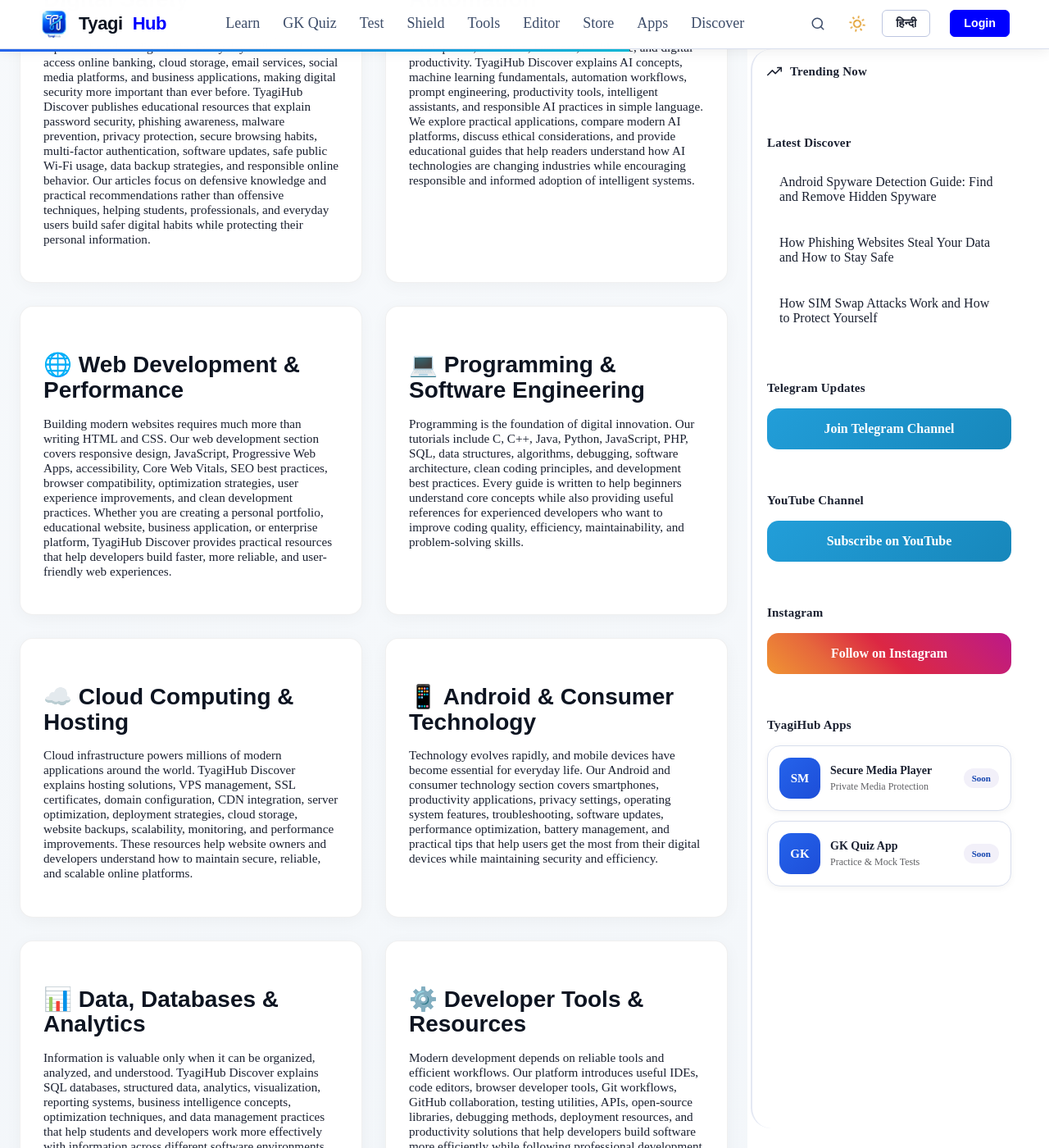
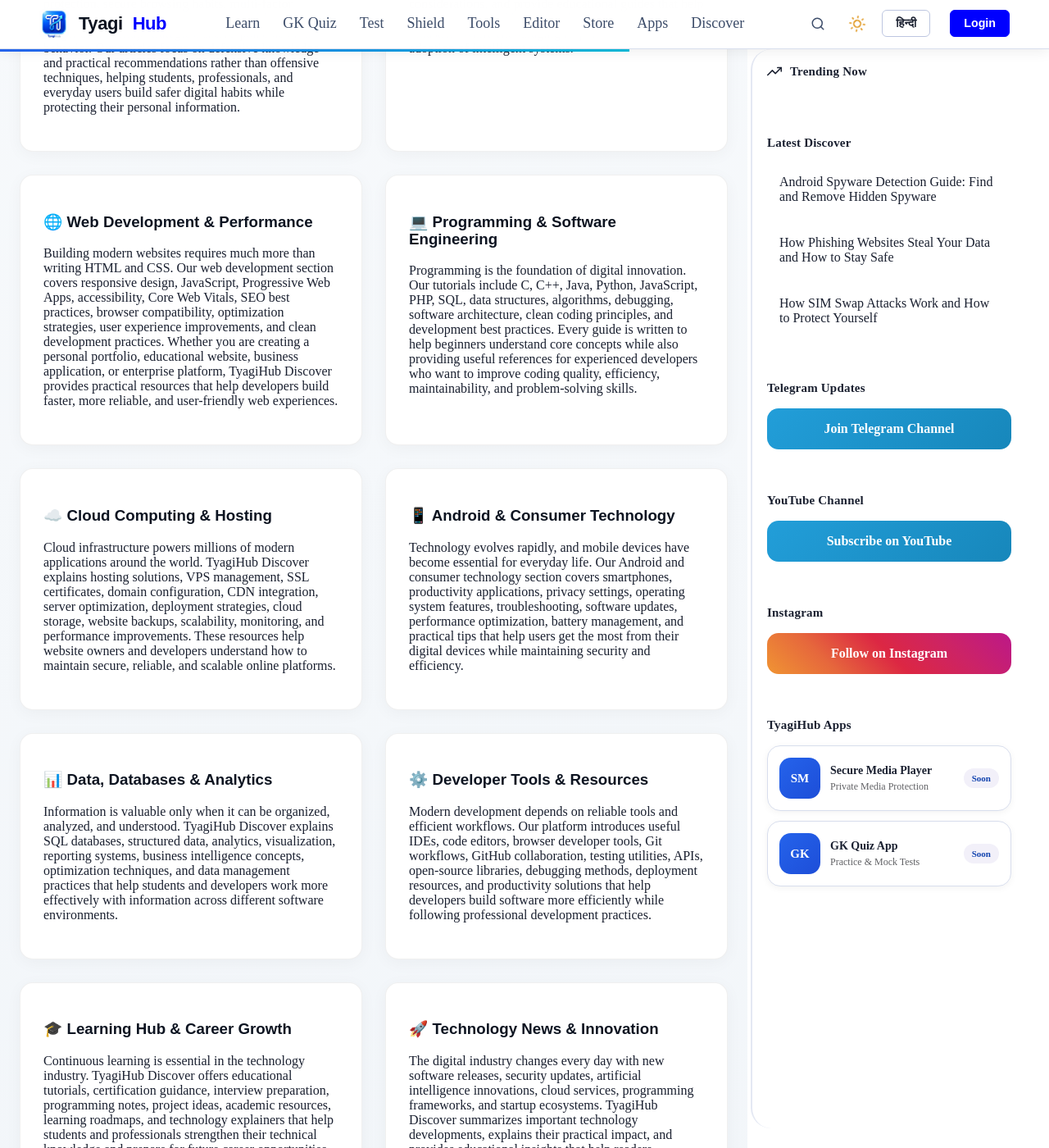
Before and after one commit to HimanshuTyagiJi/TyagiHub, a Jekyll site: the page built from discover/index.html, in a window 1280 px wide and 1400 px high, scrolled down 2671 px. Shown: the whole window at 82% size. Built offline with Jekyll 4.4.1, drawn with Linux system fonts in a browser that asks for light colours; comment, search, counter and statistics services are not loaded; some of the changed text lies outside the part shown.

Commit message:
Update index.html

```diff
--- a/discover/index.html
+++ b/discover/index.html
@@ -258,208 +258,132 @@ extra_js:
   </section>
 
 
-<section class="discover-insights-section py-12 bg-slate-900 text-slate-100">
-  <div class="container mx-auto px-4 discover-insights-container max-w-7xl">
 
-    <!-- Header -->
-    <div class="text-center mb-12">
-      <h2 class="discover-insights-main-title text-4xl font-bold text-white mb-4">
-        🌐 TyagiHub Discover
+
+   <section class="discover-insights-section">
+  <div class="discover-insights-container">
+
+    <div class="discover-insights-header">
+      <h2 class="discover-insights-main-title">
+        🌐 TyagiHub Discover Ecosystem
       </h2>
-
-      <p class="text-slate-300 text-lg leading-relaxed max-w-4xl mx-auto">
-        TyagiHub Discover is a comprehensive technology knowledge platform created to help
-        students, developers, professionals, and everyday internet users explore the
-        rapidly evolving digital world. Our mission is to publish informative, educational,
-        and practical content that simplifies modern technology into easy-to-understand
-        learning resources. From cyber security awareness and artificial intelligence to
-        programming, cloud computing, web development, software engineering, and digital
-        productivity, every article is designed with clarity, accuracy, and long-term value
-        in mind. We continuously research industry trends and emerging technologies so our
-        readers can stay informed, improve their technical skills, and make better digital
-        decisions through trusted educational content.
+      <p class="discover-insights-subtitle">
+        TyagiHub Discover is a comprehensive technology knowledge platform created to help students, developers, professionals, and everyday internet users explore the rapidly evolving digital world. Our mission is to publish informative, educational, and practical content that simplifies modern technology into easy-to-understand learning resources. From cyber security awareness and artificial intelligence to programming, cloud computing, web development, software engineering, and digital productivity, every article is designed with clarity, accuracy, and long-term value in mind. We continuously research industry trends and emerging technologies so our readers can stay informed, improve their technical skills, and make better digital decisions through trusted educational content.
       </p>
     </div>
 
+    <div class="discover-insights-grid">
 
-<div class="discover-insights-grid grid grid-cols-1 md:grid-cols-2 lg:grid-cols-2 xl:grid-cols-3 gap-6">
-      <!-- Card 1 -->
-      <div class="discover-insights-col bg-slate-950 p-6 rounded-2xl border border-slate-800 hover:border-cyan-500 transition-all">
-        <h3 class="text-xl font-semibold text-white mb-4">🛡️ Cyber Security & Digital Safety</h3>
-        <p class="text-slate-350 text-sm leading-7">
-          Cyber security has become one of the most important aspects of modern digital life.
-          Every day millions of users access online banking, cloud storage, email services,
-          social media platforms, and business applications, making digital security more
-          important than ever before. TyagiHub Discover publishes educational resources that
-          explain password security, phishing awareness, malware prevention, privacy
-          protection, secure browsing habits, multi-factor authentication, software updates,
-          safe public Wi-Fi usage, data backup strategies, and responsible online behavior.
-          Our articles focus on defensive knowledge and practical recommendations rather than
-          offensive techniques, helping students, professionals, and everyday users build
-          safer digital habits while protecting their personal information.
+      <div class="discover-insights-col card-cyber">
+        <div>
+          <h3><span>🛡️</span> Cyber Security & Digital Safety</h3>
+          <p>
+            Cyber security has become one of the most important aspects of modern digital life. Every day millions of users access online banking, cloud storage, email services, social media platforms, and business applications, making digital security more important than ever before. TyagiHub Discover publishes educational resources that explain password security, phishing awareness, malware prevention, privacy protection, secure browsing habits, multi-factor authentication, software updates, safe public Wi-Fi usage, data backup strategies, and responsible online behavior. Our articles focus on defensive knowledge and practical recommendations rather than offensive techniques, helping students, professionals, and everyday users build safer digital habits while protecting their personal information.
           </p>
         </div>
+      </div>
 
-      <!-- Card 2 -->
-      <div class="discover-insights-col bg-slate-950 p-6 rounded-2xl border border-slate-800 hover:border-cyan-500 transition-all">
-        <h3 class="text-xl font-semibold text-white mb-4">🤖 Artificial Intelligence & Automation</h3>
-        <p class="text-slate-350 text-sm leading-7">
-          Artificial Intelligence is transforming software development, education, business,
-          healthcare, and digital productivity. TyagiHub Discover explains AI concepts,
-          machine learning fundamentals, automation workflows, prompt engineering,
-          productivity tools, intelligent assistants, and responsible AI practices in simple
-          language. We explore practical applications, compare modern AI platforms, discuss
-          ethical considerations, and provide educational guides that help readers understand
-          how AI technologies are changing industries while encouraging responsible and
-          informed adoption of intelligent systems.
+      <div class="discover-insights-col card-ai">
+        <div>
+          <h3><span>🤖</span> Artificial Intelligence & Automation</h3>
+          <p>
+            Artificial Intelligence is transforming software development, education, business, healthcare, and digital productivity. TyagiHub Discover explains AI concepts, machine learning fundamentals, automation workflows, prompt engineering, productivity tools, intelligent assistants, and responsible AI practices in simple language. We explore practical applications, compare modern AI platforms, discuss ethical considerations, and provide educational guides that help readers understand how AI technologies are changing industries while encouraging responsible and informed adoption of intelligent systems.
           </p>
         </div>
+      </div>
 
-      <!-- Card 3 -->
-      <div class="discover-insights-col bg-slate-950 p-6 rounded-2xl border border-slate-800 hover:border-cyan-500 transition-all">
-        <h3 class="text-xl font-semibold text-white mb-4">🌐 Web Development & Performance</h3>
-        <p class="text-slate-350 text-sm leading-7">
-          Building modern websites requires much more than writing HTML and CSS. Our web
-          development section covers responsive design, JavaScript, Progressive Web Apps,
-          accessibility, Core Web Vitals, SEO best practices, browser compatibility,
-          optimization strategies, user experience improvements, and clean development
-          practices. Whether you are creating a personal portfolio, educational website,
-          business application, or enterprise platform, TyagiHub Discover provides practical
-          resources that help developers build faster, more reliable, and user-friendly web
-          experiences.
+      <div class="discover-insights-col card-web">
+        <div>
+          <h3><span>🌐</span> Web Development & Performance</h3>
+          <p>
+            Building modern websites requires much more than writing HTML and CSS. Our web development section covers responsive design, JavaScript, Progressive Web Apps, accessibility, Core Web Vitals, SEO best practices, browser compatibility, optimization strategies, user experience improvements, and clean development practices. Whether you are creating a personal portfolio, educational website, business application, or enterprise platform, TyagiHub Discover provides practical resources that help developers build faster, more reliable, and user-friendly web experiences.
           </p>
         </div>
+      </div>
 
-      <!-- Card 4 -->
-      <div class="discover-insights-col bg-slate-950 p-6 rounded-2xl border border-slate-800 hover:border-cyan-500 transition-all">
-        <h3 class="text-xl font-semibold text-white mb-4">💻 Programming & Software Engineering</h3>
-        <p class="text-slate-350 text-sm leading-7">
-          Programming is the foundation of digital innovation. Our tutorials include C, C++,
-          Java, Python, JavaScript, PHP, SQL, data structures, algorithms, debugging,
-          software architecture, clean coding principles, and development best practices.
-          Every guide is written to help beginners understand core concepts while also
-          providing useful references for experienced developers who want to improve coding
-          quality, efficiency, maintainability, and problem-solving skills.
+      <div class="discover-insights-col card-prog">
+        <div>
+          <h3><span>💻</span> Programming & Software Engineering</h3>
+          <p>
+            Programming is the foundation of digital innovation. Our tutorials include C, C++, Java, Python, JavaScript, PHP, SQL, data structures, algorithms, debugging, software architecture, clean coding principles, and development best practices. Every guide is written to help beginners understand core concepts while also providing useful references for experienced developers who want to improve coding quality, efficiency, maintainability, and problem-solving skills.
           </p>
         </div>
+      </div>
 
-      <!-- Card 5 -->
-      <div class="discover-insights-col bg-slate-950 p-6 rounded-2xl border border-slate-800 hover:border-cyan-500 transition-all">
-        <h3 class="text-xl font-semibold text-white mb-4">☁️ Cloud Computing & Hosting</h3>
-        <p class="text-slate-350 text-sm leading-7">
-          Cloud infrastructure powers millions of modern applications around the world.
-          TyagiHub Discover explains hosting solutions, VPS management, SSL certificates,
-          domain configuration, CDN integration, server optimization, deployment strategies,
-          cloud storage, website backups, scalability, monitoring, and performance
-          improvements. These resources help website owners and developers understand how to
-          maintain secure, reliable, and scalable online platforms.
+      <div class="discover-insights-col card-cloud">
+        <div>
+          <h3><span>☁️</span> Cloud Computing & Hosting</h3>
+          <p>
+            Cloud infrastructure powers millions of modern applications around the world. TyagiHub Discover explains hosting solutions, VPS management, SSL certificates, domain configuration, CDN integration, server optimization, deployment strategies, cloud storage, website backups, scalability, monitoring, and performance improvements. These resources help website owners and developers understand how to maintain secure, reliable, and scalable online platforms.
           </p>
         </div>
+      </div>
 
-      <!-- Card 6 -->
-      <div class="discover-insights-col bg-slate-950 p-6 rounded-2xl border border-slate-800 hover:border-cyan-500 transition-all">
-        <h3 class="text-xl font-semibold text-white mb-4">📱 Android & Consumer Technology</h3>
-        <p class="text-slate-350 text-sm leading-7">
-          Technology evolves rapidly, and mobile devices have become essential for everyday
-          life. Our Android and consumer technology section covers smartphones, productivity
-          applications, privacy settings, operating system features, troubleshooting,
-          software updates, performance optimization, battery management, and practical tips
-          that help users get the most from their digital devices while maintaining security
-          and efficiency.
+      <div class="discover-insights-col card-android">
+        <div>
+          <h3><span>📱</span> Android & Consumer Technology</h3>
+          <p>
+            Technology evolves rapidly, and mobile devices have become essential for everyday life. Our Android and consumer technology section covers smartphones, productivity applications, privacy settings, operating system features, troubleshooting, software updates, performance optimization, battery management, and practical tips that help users get the most from their digital devices while maintaining security and efficiency.
           </p>
         </div>
+      </div>
 
-      <!-- Card 7 -->
-      <div class="discover-insights-col bg-slate-950 p-6 rounded-2xl border border-slate-800 hover:border-cyan-500 transition-all">
-        <h3 class="text-xl font-semibold text-white mb-4">📊 Data, Databases & Analytics</h3>
-        <p class="text-slate-350 text-sm leading-7">
-          Information is valuable only when it can be organized, analyzed, and understood.
-          TyagiHub Discover explains SQL databases, structured data, analytics,
-          visualization, reporting systems, business intelligence concepts, optimization
-          techniques, and data management practices that help students and developers work
-          more effectively with information across different software environments.
+      <div class="discover-insights-col card-data">
+        <div>
+          <h3><span>📊</span> Data, Databases & Analytics</h3>
+          <p>
+            Information is valuable only when it can be organized, analyzed, and understood. TyagiHub Discover explains SQL databases, structured data, analytics, visualization, reporting systems, business intelligence concepts, optimization techniques, and data management practices that help students and developers work more effectively with information across different software environments.
           </p>
         </div>
+      </div>
 
-      <!-- Card 8 -->
-      <div class="discover-insights-col bg-slate-950 p-6 rounded-2xl border border-slate-800 hover:border-cyan-500 transition-all">
-        <h3 class="text-xl font-semibold text-white mb-4">⚙️ Developer Tools & Resources</h3>
-        <p class="text-slate-350 text-sm leading-7">
-          Modern development depends on reliable tools and efficient workflows. Our platform
-          introduces useful IDEs, code editors, browser developer tools, Git workflows,
-          GitHub collaboration, testing utilities, APIs, open-source libraries, debugging
-          methods, deployment resources, and productivity solutions that help developers
-          build software more efficiently while following professional development practices.
+      <div class="discover-insights-col card-tools">
+        <div>
+          <h3><span>⚙️</span> Developer Tools & Resources</h3>
+          <p>
+            Modern development depends on reliable tools and efficient workflows. Our platform introduces useful IDEs, code editors, browser developer tools, Git workflows, GitHub collaboration, testing utilities, APIs, open-source libraries, debugging methods, deployment resources, and productivity solutions that help developers build software more efficiently while following professional development practices.
           </p>
         </div>
+      </div>
 
-      <!-- Card 9 -->
-      <div class="discover-insights-col bg-slate-950 p-6 rounded-2xl border border-slate-800 hover:border-cyan-500 transition-all">
-        <h3 class="text-xl font-semibold text-white mb-4">🎓 Learning Hub & Career Growth</h3>
-        <p class="text-slate-350 text-sm leading-7">
-          Continuous learning is essential in the technology industry. TyagiHub Discover
-          offers educational tutorials, certification guidance, interview preparation,
-          programming notes, project ideas, academic resources, learning roadmaps, and
-          technology explainers that help students and professionals strengthen their
-          technical knowledge and prepare for future career opportunities.
+      <div class="discover-insights-col card-learning">
+        <div>
+          <h3><span>🎓</span> Learning Hub & Career Growth</h3>
+          <p>
+            Continuous learning is essential in the technology industry. TyagiHub Discover offers educational tutorials, certification guidance, interview preparation, programming notes, project ideas, academic resources, learning roadmaps, and technology explainers that help students and professionals strengthen their technical knowledge and prepare for future career opportunities.
           </p>
         </div>
+      </div>
 
-      <!-- Card 10 -->
-      <div class="discover-insights-col bg-slate-950 p-6 rounded-2xl border border-slate-800 hover:border-cyan-500 transition-all">
-        <h3 class="text-xl font-semibold text-white mb-4">🚀 Technology News & Innovation</h3>
-        <p class="text-slate-350 text-sm leading-7">
-          The digital industry changes every day with new software releases, security
-          updates, artificial intelligence innovations, cloud services, programming
-          frameworks, and startup ecosystems. TyagiHub Discover summarizes important
-          technology developments, explains their practical impact, and provides educational
-          insights that help readers understand how innovation influences businesses,
-          developers, students, and everyday technology users around the world.
+      <div class="discover-insights-col card-news">
+        <div>
+          <h3><span>🚀</span> Technology News & Innovation</h3>
+          <p>
+            The digital industry changes every day with new software releases, security updates, artificial intelligence innovations, cloud services, programming frameworks, and startup ecosystems. TyagiHub Discover summarizes important technology developments, explains their practical impact, and provides educational insights that help readers understand how innovation influences businesses, developers, students, and everyday technology users around the world.
           </p>
+        </div>
       </div>
 
     </div>
 
-    <!-- Why Trust -->
-    <div class="mt-16 bg-slate-950 rounded-2xl border border-slate-800 p-8">
-      <h2 class="text-3xl font-bold text-white mb-5">
-        Why Trust TyagiHub Discover?
-      </h2>
-
-      <p class="text-slate-300 leading-8">
-        Our objective is to publish original, educational, and reader-focused technology
-        content. We prioritize clarity, factual accuracy, and practical learning over
-        unnecessary complexity. Every article is prepared to help readers understand real
-        technology concepts through well-structured explanations, examples, and responsible
-        guidance. TyagiHub Discover does not encourage harmful activities or unsafe digital
-        practices. Instead, we focus on awareness, education, skill development, and
-        responsible use of technology. Whether you are a beginner starting your programming
-        journey, a student preparing academic projects, or a professional exploring emerging
-        technologies, our goal is to provide trustworthy information that supports continuous
-        learning and informed decision-making.
+    <div class="discover-insights-info-block">
+      <h2>Why Trust TyagiHub Discover?</h2>
+      <p>
+        Our objective is to publish original, educational, and reader-focused technology content. We prioritize clarity, factual accuracy, and practical learning over unnecessary complexity. Every article is prepared to help readers understand real technology concepts through well-structured explanations, examples, and responsible guidance. TyagiHub Discover does not encourage harmful activities or unsafe digital practices. Instead, we focus on awareness, education, skill development, and responsible use of technology. Whether you are a beginner starting your programming journey, a student preparing academic projects, or a professional exploring emerging technologies, our goal is to provide trustworthy information that supports continuous learning and informed decision-making.
       </p>
     </div>
 
-    <!-- Editorial -->
-    <div class="mt-12 bg-slate-950 rounded-2xl border border-slate-800 p-8">
-      <h2 class="text-3xl font-bold text-white mb-5">
-        Editorial Process
-      </h2>
-
-      <p class="text-slate-300 leading-8">
-        Every article published on TyagiHub Discover follows an educational and quality-first
-        approach. Topics are selected based on relevance, research, reader interest, and
-        long-term usefulness. Before publication, content is reviewed for clarity,
-        readability, technical accuracy, and overall educational value. We regularly update
-        articles whenever important technology developments, software releases, or security
-        recommendations change so readers continue receiving current and useful information.
-        Our commitment is to build a reliable technology knowledge platform that supports
-        learning, innovation, and responsible digital growth.
+    <div class="discover-insights-info-block">
+      <h2>Editorial Process</h2>
+      <p>
+        Every article published on TyagiHub Discover follows an educational and quality-first approach. Topics are selected based on relevance, research, reader interest, and long-term usefulness. Before publication, content is reviewed for clarity, readability, technical accuracy, and overall educational value. We regularly update articles whenever important technology developments, software releases, or security recommendations change so readers continue receiving current and useful information. Our commitment is to build a reliable technology knowledge platform that supports learning, innovation, and responsible digital growth.
       </p>
     </div>
 
   </div>
 </section>
+
+
 
 
 
```
Lines whose indentation alone changed are shown as unchanged.
